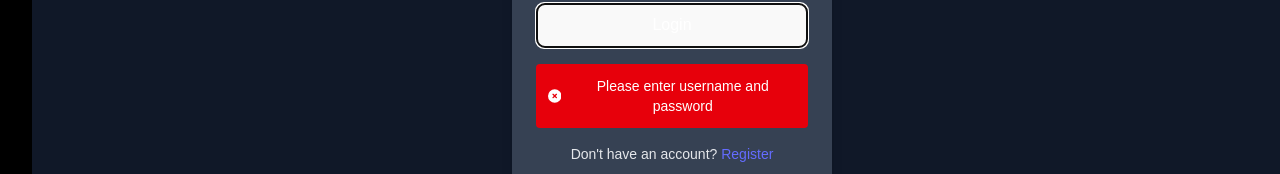
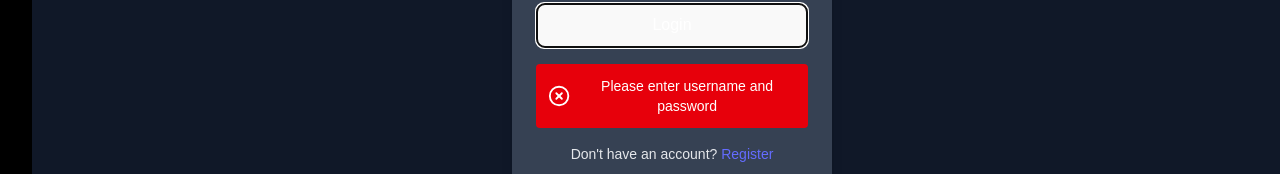
Before and after one commit to pradeepjohndev/Infrawatch, a React app in the folder Frontend/: page / in a window 1280 px wide. Both pictures are taken after a click on the button "Login". Shown: the part 447-621 px from the top of the page. Built offline with nearby package versions, Linux system fonts and the light colour scheme; the HTML template or start-up script is replaced by a standard one.

Commit message:
frontend changes

```diff
--- a/Frontend/src/Login_page/Dashboard.jsx
+++ /dev/null
@@ -1,3 +0,0 @@
-export default function Dashboard() {
-  return <h1>dashboard works</h1>;
-}
--- a/Frontend/src/Login_page/Login.jsx
+++ b/Frontend/src/Login_page/Login.jsx
@@ -1,7 +1,7 @@
 import { useState } from "react";
 import axios from "axios";
 import { useNavigate } from "react-router-dom";
-import { FaCircleCheck, FaCircleXmark } from "react-icons/fa6";
+import { CircleX,CircleCheck } from "lucide-react";
 axios.defaults.withCredentials = true;
 
 export default function Login() {
@@ -69,7 +69,7 @@ export default function Login() {
             }`}
           >
 
-            {isError ? <FaCircleXmark /> : <FaCircleCheck />}
+            {isError ? <CircleX /> : <CircleCheck />}
             <span>{msg}</span>
           </div>
         )}
--- a/Frontend/src/Login_page/Register.jsx
+++ b/Frontend/src/Login_page/Register.jsx
@@ -1,8 +1,7 @@
 import { useState } from "react";
 import axios from "axios";
 import { useNavigate } from "react-router-dom";
-import { FaCircleCheck , FaCircleXmark } from "react-icons/fa6";
-
+import { CircleX,CircleCheck } from "lucide-react";
 axios.defaults.withCredentials = true;
 
 export default function Register() {
@@ -83,7 +82,7 @@ export default function Register() {
               isError ? "bg-red-600" : "bg-green-600"
             }`}
           >
-            {isError ? <FaCircleXmark /> : <FaCircleCheck />}
+            {isError ? <CircleX /> : <CircleCheck />}
             <span>{msg}</span>
           </div>
         )}
--- a/Frontend/src/index.css
+++ b/Frontend/src/index.css
@@ -20,6 +20,7 @@ a {
   color: #646cff;
   text-decoration: inherit;
 }
+
 a:hover {
   color: #535bf2;
 }
```
